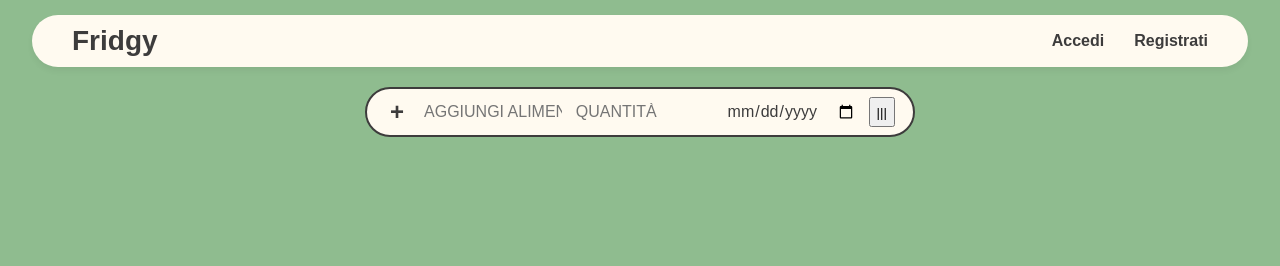
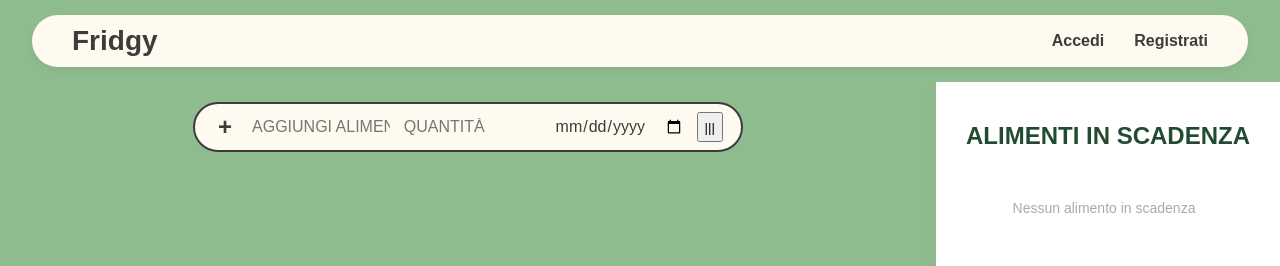
Before and after one commit to Rocco859/Progetto_Fondamenti_Web, a React (Vite) app in the folder fridgy-app/: page / in a window 1280 px wide. Shown: the top 266 px of the page. Built offline with nearby package versions, Linux system fonts and the light colour scheme; no server answers.

Commit message:
Aggiunta definitiva della sidebar per gli almenti in scadenza, da sistemare lo stile di quest ultima

```diff
--- a/fridgy-app/src/App.css
+++ b/fridgy-app/src/App.css
@@ -7,6 +7,7 @@ body {
     padding: 0;
     background-color: #8fbc8f;
     font-family: sans-serif;
+    overflow-x: hidden;
 }
 
 header {
@@ -28,6 +29,24 @@ button {
     height: 30px;
     margin: 3px;
 }
+
+.layout-schermo-intero {
+    display: flex;
+    flex-direction: row;
+    height: calc(100vh - 80px);
+    width: 100%;
+    overflow: hidden;
+}
+
+
+.sezione-centrale {
+    flex-grow: 1;
+    display: flex;
+    flex-direction: column;
+    overflow-y: auto;
+}
+
+
 .welcome-title
 {
      fontSize: 32px;
--- a/fridgy-app/src/App.jsx
+++ b/fridgy-app/src/App.jsx
@@ -4,6 +4,8 @@ import AuthPopups from './components/AuthPopups';
 import MenuPulsanti from './components/MenuPulsanti'; // <-- Import aggiornato
 import ChatbotWidget from './components/ChatbotWidget';
 import AddAlimento from './components/AddAlimento';
+import AlimentiInScadenza from './components/AlimentiInScadenza';
+
 import './App.css';
 
 function App() {
@@ -21,6 +23,8 @@ function App() {
                 setIsLoggedIn={setIsLoggedIn}
                 onOpenPopup={setActivePopup}
             />
+            <div className="layout-schermo-intero">
+                <div className="sezione-centrale">
             <div className='add-container'>
                 <main className="main-content">
                 <AddAlimento
@@ -47,6 +51,9 @@ function App() {
 
                 </div>
             </main>
+                </div>
+                <AlimentiInScadenza />
+            </div>
 
             {/* MOSTRA I POPUP (L'animazione è gestita dal CSS tramite il type) */}
             <AuthPopups
@@ -54,6 +61,7 @@ function App() {
                 onClose={() => setActivePopup(null)}
                 setIsLoggedIn={setIsLoggedIn}
             />
+
             <ChatbotWidget />
 
         </div>
--- /dev/null
+++ b/fridgy-app/src/components/AlimentiInScadenza.css
@@ -0,0 +1,84 @@
+#alimenti-scadenza-widget {
+    grid-area: sidebar;
+    background-color: #ffffff;
+    border-radious: 30px;
+    padding: 40px 30px;
+    box-shadow: 0 4px 15px rgba(0, 0, 0, 0.03);
+    display: flex;
+    flex-direction: column;
+    height: 100%;
+    box-sizing: border-box;
+}
+
+.titolo-scadenza {
+    font-size: 24px;
+    text-transform: uppercase;
+    font-weight: 700;
+    margin-top: 0;
+    margin-bottom: 20px;
+    color: #234b31;
+}
+
+.lista-scadenza-conteiner {
+    flex-grow: 1;
+    overflow-y: auto;
+    padding-right: 8px;
+}
+
+.item-scadenza {
+    display: flex;
+    justify-content: space-between;
+    align-items: center;
+    width: 100%;
+    background: #fcfcfc;
+    border: 1px solid #f0f0f0;
+    border-radius: 15px;
+    padding: 12px 15px;
+    margin-bottom: 12px;
+    box-sizing: border-box;
+}
+
+.item-centro {
+    flex-grow: 1;
+    text-align: left;
+    margin-left: 12px;
+    margin-right: 12px;
+}
+
+.nome-alimento {
+    font-weight: 600;
+    color: #333;
+    font-size: 15px;
+    display: block;
+}
+
+.giorni-rimasti{
+    color: #888;
+    font-size: 12px;
+    display: block;
+    margin-top: 2px;
+}
+
+.pericolo-giallo {
+    color: #ffcc00;
+    font-size: 18px;
+}
+
+.pericolo-rosso {
+    color: #ff0000;
+    font-size: 18px;
+}
+
+.casella-rimozione{
+    width: 20px;
+    height: 20px;
+    cursor: pointer;
+    accent-color: #234b31;
+}
+
+.nessun-alimento {
+    color: #aaa;
+    font-size: 14px;
+    text-align: center;
+    margin-top: 30px;
+}
--- a/fridgy-app/src/components/AlimentiInScadenza.jsx
+++ b/fridgy-app/src/components/AlimentiInScadenza.jsx
@@ -1 +1,62 @@
-import React, { useState } from 'react';
+import React, { useState, useEffect } from 'react';
+import './AlimentiInScadenza.css';
+
+const AlimentiInScadenza = () => {
+    /*Definizione degli stati*/
+    const [alimenti, setAlimenti] = useState([]); /*array vuoto che conterrà gli alimenti prelervati da mongodb */
+
+    useEffect(() => {
+        fetch('http://localhost:5000/api/alimenti-scadenza') /*chiamata al backend per ottenere gli alimenti in scadenza*/
+        .then(response =>{   /*Verifica della risposta del server*/
+
+            if (!response.ok) {
+                throw new Error("Errore nella risposta del server");
+            }
+            return response.json();
+        })
+        .then(data => {
+            setAlimetni(data);
+        })
+        .catch(error => {
+            console.error("Errore nel caricamento dei dati dal server:", error);
+
+        });
+    }, []);
+
+    return (
+        <aside id="alimenti-scadenza-widget" className="sidebar-scadenza">
+            <h3 className = "titolo-scadenza">Alimenti in Scadenza</h3>
+
+            <div className="lista-scadenza-conteiner">
+                {alimenti.length === 0 ? (
+                    <p className="nessun-alimento">Nessun alimento in scadenza</p>
+                ) : (
+                    alimenti.map(alimento => {
+                        const grave = alimento.giorniMancanti <= 3;
+                        const classePericolo = grave ? "Pericolo-rosso" : "Pericolo-giallo";
+                        const iconaPericolo = grave ? "bi-exclamation-triangle" : "bi-triangle";
+
+                        return (
+                            <div key={alimento.id} className = "item-scadenza">
+                                <i className={`bi ${iconaPericolo} ${classePericolo}`}></i>
+
+                                <div className = "item-centro">
+                                    <span className = "nome-alimento"> {alimento.nome} </span>
+                                    <span className = "giorni-rimasti"> {alimento.giorniMancanti} giorni alla scadenza </span>
+                                </div>
+
+                                <input
+                                    type="checkbox"
+                                    className="casella-rimozione"
+                                    /*onChange={() => handleRimuovi(alimento._id)}*/
+                                />
+                            </div>
+                        );
+                    })
+                )}
+            </div>
+        </aside>
+    );
+};
+
+export default AlimentiInScadenza;
```
Also changed, not shown: 2 other files (tests, documents, lock files or other folders).
